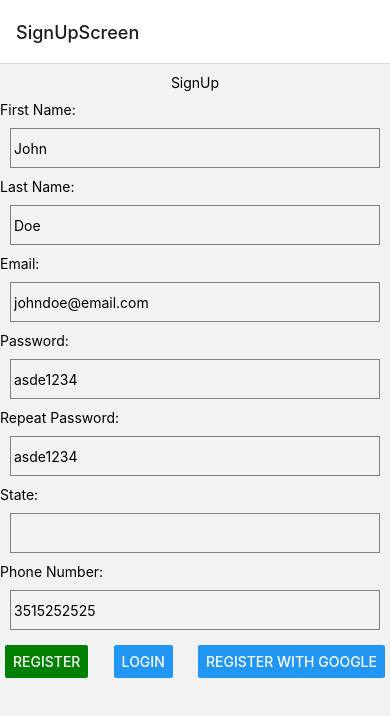
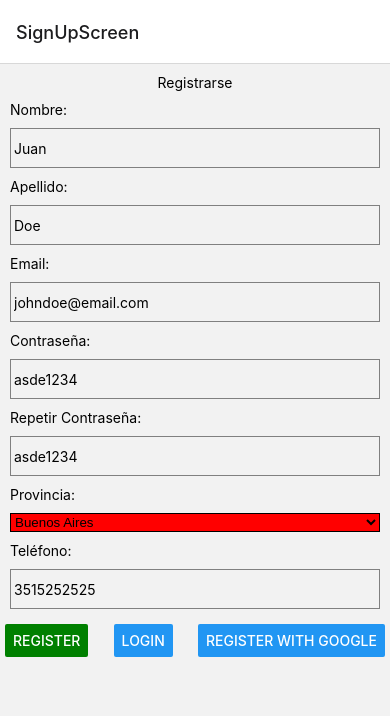
Before and after one commit to No-Country-simulation/c21-73-react-native, a React Native app: screen /SignUpScreen in a window 390 px wide. Shown: the top 716 px of the page. Built offline with nearby package versions, Linux system fonts and the light colour scheme.

Commit message:
add/se agrega librería picker para el select de provincias y se pasa a español el texto

```diff
--- a/package.json
+++ b/package.json
@@ -9,6 +9,7 @@
     "web": "expo start --web"
   },
   "dependencies": {
+    "@react-native-picker/picker": "^2.8.1",
     "@react-navigation/bottom-tabs": "^6.6.1",
     "@react-navigation/native": "^6.1.18",
     "expo": "~51.0.28",
--- a/src/navigators/BottomTabs.tsx
+++ b/src/navigators/BottomTabs.tsx
@@ -10,6 +10,10 @@ export function BottomTabs() {
   return (
     <Tab.Navigator>
       <Tab.Screen
+        options={{ headerShown: true, tabBarStyle: { display: 'none' } }}
+        name="SignUpScreen"
+        component={SignUpScreen} />
+      <Tab.Screen
         options={{ headerShown: false, tabBarStyle: { display: 'none' } }}
         name="WelcomeScreen"
         component={WelcomeScreen} />
@@ -17,10 +21,7 @@ export function BottomTabs() {
         options={{ headerShown: false, tabBarStyle: { display: 'none' } }}
         name="SignInScreen"
         component={SignInScreen} />
-      <Tab.Screen
-        options={{ headerShown: true, tabBarStyle: { display: 'none' } }}
-        name="SignUpScreen"
-        component={SignUpScreen} />
+
       <Tab.Screen
         name="FeedScreen"
         component={FeedScreen} />
--- a/src/screens/SignUpScreen.tsx
+++ b/src/screens/SignUpScreen.tsx
@@ -1,40 +1,49 @@
+import { Picker } from '@react-native-picker/picker';
+import { useState } from 'react';
 import { SafeAreaView, Text, TextInput, View, StyleSheet, ScrollView, Button } from 'react-native';
 
 export const SignUpScreen = () => {
+  const [provincias, setProvincias] = useState([{label:'Buenos Aires', value: 'buenosaires'}, {label: 'CABA', value: 'caba'}, {label: 'Catamarca', value: 'catamarca'}, {label: 'Chaco', value: 'chaco'}, {label:'Chubut', value: 'chubut'}, {label:'Córdoba', value: 'cordoba'}, {label:'Corrientes', value: 'corrientes'}, {label:'Entre Ríos', value: 'entrerios'}, {label:'Formosa', value: 'formosa'}, {label:'Jujuy', value: 'jujuy'}, {label:'La Pampa', value: 'lapampa'}, {label:'La Rioja', value: 'larioja'}, {label:'Mendoza', value: 'mendoza'},{label:'Misiones', value: 'misiones'}, {label:'Neuquén', value: 'neuquen'}, {label:'Río Negro', value: 'rionegro'}, {label:'Salta', value: 'salta'}, {label:'San Juan', value: 'sanjuan'}, {label:'San Luis', value: 'sanluis'}, {label:'Santa Cruz', value: 'santacruz'}, {label:'Santa Fe', value: 'santafe'}, {label:'Santiago del Estero', value: 'santiagodelestero'},{label:'Tierra del Fuego', value: 'tierradelfuego'}, {label:'Tucumán', value: 'tucuman'}]);
+
   return (
     <SafeAreaView>
       <ScrollView>
-        <Text style={styles.title}>SignUp</Text>
-        <Text>First Name:</Text>
+        <Text style={styles.title}>Registrarse</Text>
+        <Text style={styles.text}>Nombre:</Text>
         <TextInput
-          placeholder='John'
+          placeholder='Juan'
           style={styles.input}
         />
-        <Text>Last Name:</Text>
+        <Text style={styles.text}>Apellido:</Text>
         <TextInput
           placeholder='Doe'
           style={styles.input}
         />
-        <Text>Email:</Text>
+        <Text style={styles.text}>Email:</Text>
         <TextInput
           placeholder='johndoe@email.com'
           style={styles.input}
         />
-        <Text>Password:</Text>
+        <Text style={styles.text}>Contraseña:</Text>
         <TextInput
           placeholder='asde1234'
           style={styles.input}
         />
-        <Text>Repeat Password:</Text>
+        <Text style={styles.text}>Repetir Contraseña:</Text>
         <TextInput
           placeholder='asde1234'
           style={styles.input}
         />
-        <Text>State:</Text>
-        <TextInput
-          style={styles.input}
-        />
-        <Text>Phone Number:</Text>
+        <Text style={styles.text}>Provincia:</Text>
+        <Picker style={styles.picker} /* selectedValue={provincias}
+          onValueChange={(itemValue, itemIndex) =>
+            setProvincias(itemValue)
+          }  */>
+          {provincias.map(provincia => (
+            <Picker.Item label={provincia.label} value={provincia.value} />
+          ))}
+        </Picker>
+        <Text style={styles.text}>Teléfono:</Text>
         <TextInput
           placeholder='3515252525'
           style={styles.input}
@@ -42,7 +51,7 @@ export const SignUpScreen = () => {
         <View style={styles.buttonsGroup}>
           <Button
             title="Register"
-            color= 'green'
+            color='green'
           />
           <Button
             title="Login"
@@ -62,12 +71,21 @@ const styles = StyleSheet.create({
     textAlign: 'center',
     margin: 10,
   },
+  text: {
+    marginLeft: 10,
+  },
   input: {
     height: 40,
     borderColor: 'gray',
     borderWidth: 1,
     margin: 10,
     padding: 3,
+  },
+  picker: {
+    backgroundColor: 'red',
+    margin: 10,
+    borderWidth: 1,
+    borderColor: 'black',
   },
   buttonsGroup: {
     margin: 5,
```
Also changed, not shown: 1 other file (tests, documents, lock files or other folders).
